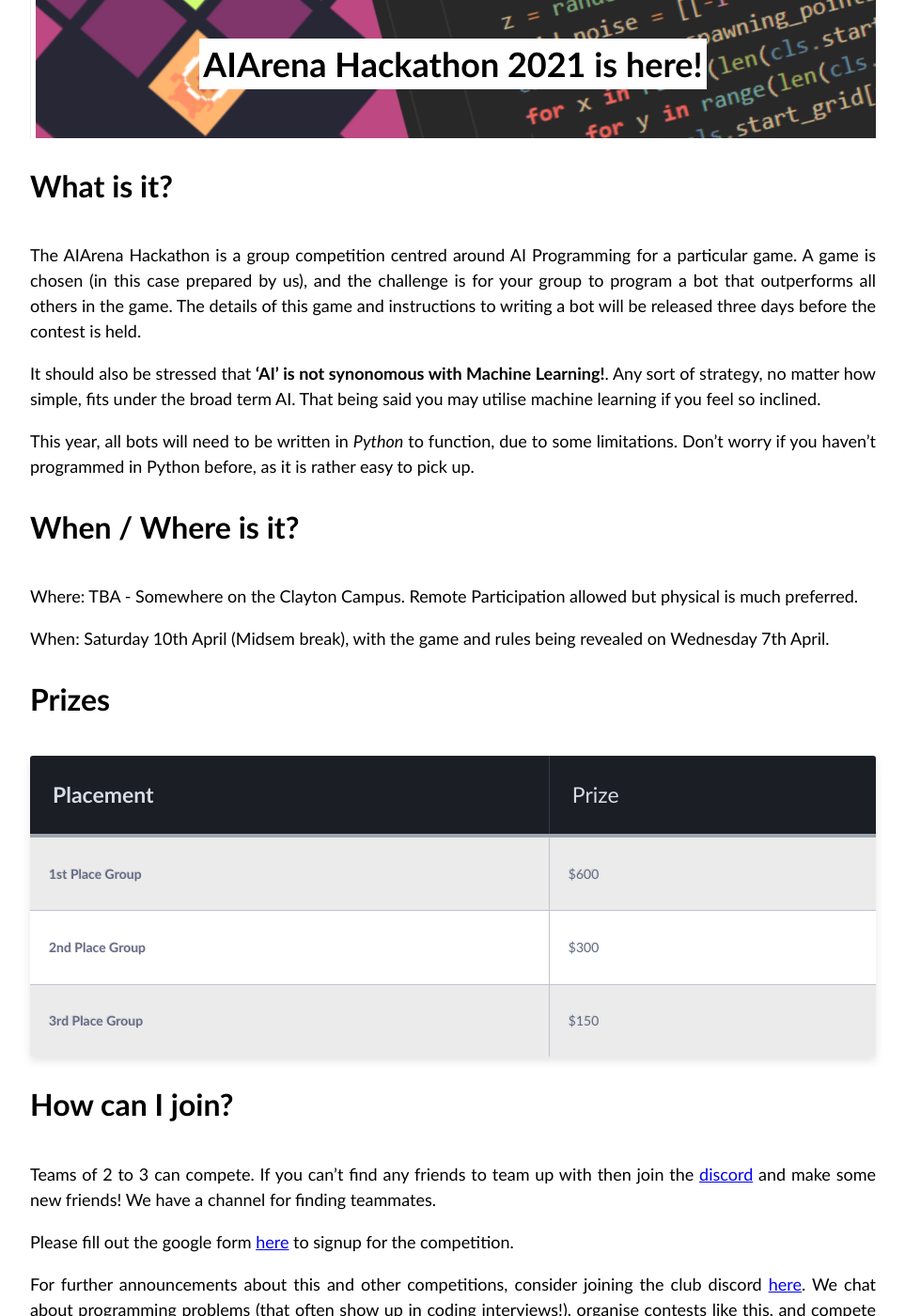
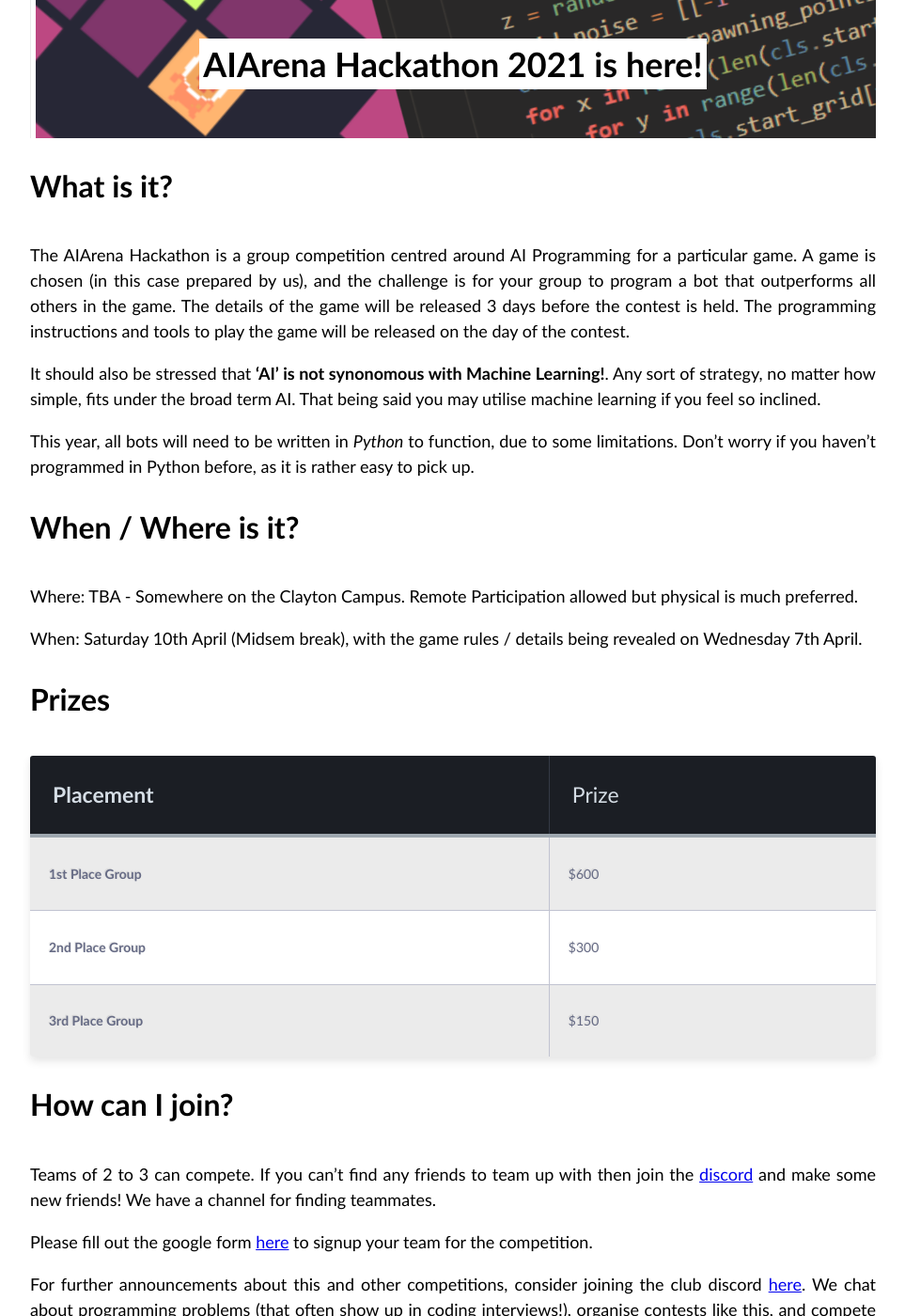
Before and after one commit to monash-programming-team/monash-programming-team.github.io, a Jekyll site: the page built from pages/aiarena-2021.md, in a window 1280 px wide and 1400 px high, scrolled down 347 px. Shown: the whole window at 94% size, without its empty margins (178-1141 px from the left). Built offline with Jekyll 4.4.1, drawn with Linux system fonts in a browser that asks for light colours.

Commit message:
Slight changes.

```diff
--- a/pages/aiarena-2021.md
+++ b/pages/aiarena-2021.md
@@ -16,7 +16,7 @@ sticky-desc: AIArena Hackathon 2021 Details
 
 The AIArena Hackathon is a group competition centred around AI Programming for a particular game.
 A game is chosen (in this case prepared by us), and the challenge is for your group to program a bot that outperforms all others in the game.
-The details of this game and instructions to writing a bot will be released three days before the contest is held.
+The details of the game will be released 3 days before the contest is held. The programming instructions and tools to play the game will be released on the day of the contest.
 
 It should also be stressed that **'AI' is not synonomous with Machine Learning!**. Any sort of strategy, no matter how simple, fits under the broad term AI. That being said you may utilise machine learning if you feel so inclined.
 
@@ -26,7 +26,7 @@ This year, all bots will need to be written in *Python* to function, due to some
 
 Where: TBA - Somewhere on the Clayton Campus. Remote Participation allowed but physical is much preferred.
 
-When: Saturday 10th April (Midsem break), with the game and rules being revealed on Wednesday 7th April.
+When: Saturday 10th April (Midsem break), with the game rules / details being revealed on Wednesday 7th April.
 
 ## Prizes
 
@@ -41,7 +41,7 @@ When: Saturday 10th April (Midsem break), with the game and rules being revealed
 
 Teams of 2 to 3 can compete. If you can't find any friends to team up with then join the <a href="https://discord.link/MonashICPC" target="_blank">discord</a> and make some new friends! We have a channel for finding teammates.
 
-Please fill out the google form [here](https://forms.gle/Mre312SkkLpKpSYM8) to signup for the competition.
+Please fill out the google form [here](https://forms.gle/Mre312SkkLpKpSYM8) to signup your team for the competition.
 
 For further announcements about this and other competitions, consider joining the club discord <a href="https://discord.link/MonashICPC" target="_blank">here</a>.
 We chat about programming problems (that often show up in coding interviews!), organise contests like this, and compete in worldwide competitions such as [ICPC](https://icpc.global/)!
```
